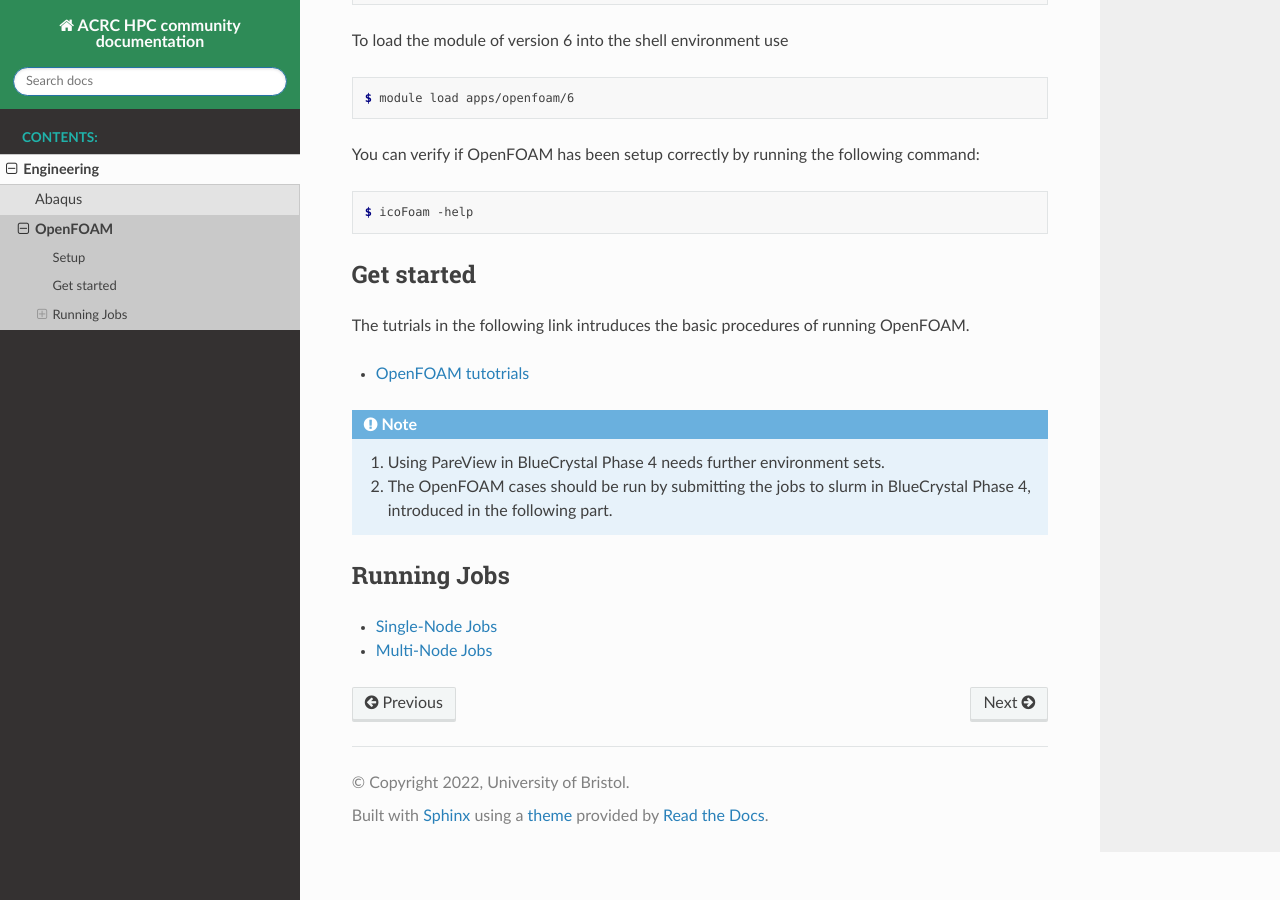
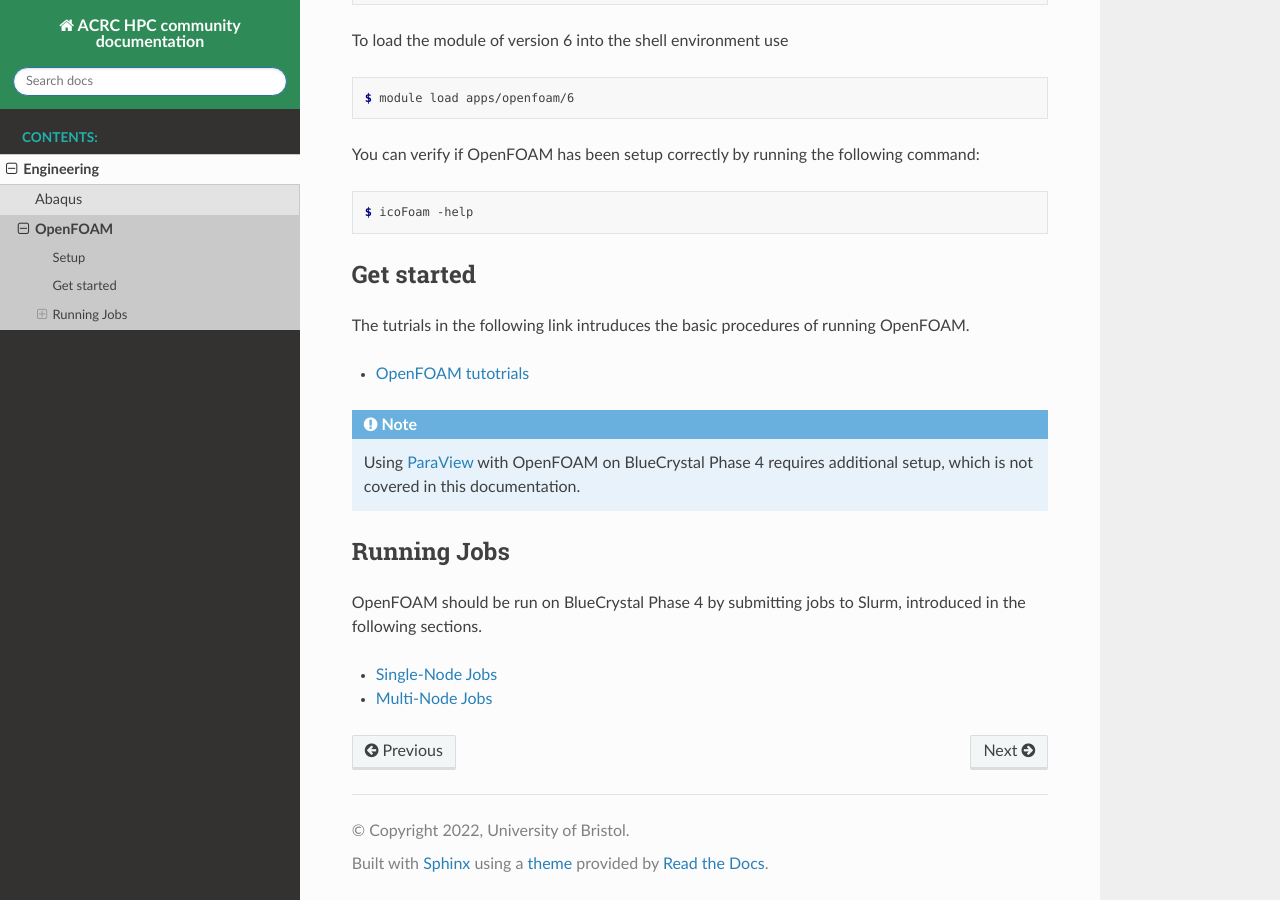
Before and after one commit to ACRC/HPC-community-docs, a Sphinx documentation site: the page built from source/engineering/OpenFOAM/index.md, in a window 1280 px wide and 900 px high, scrolled down 739 px. Built offline with Sphinx 7.4.7 and the Read the Docs theme 2.0.0, drawn with Linux system fonts in a browser that asks for light colours.

Commit message:
Update source/engineering/OpenFOAM/index.md
Co-authored-by: James C. Womack <jcwomack@users.noreply.github.com>

````diff
--- a/source/engineering/OpenFOAM/index.md
+++ b/source/engineering/OpenFOAM/index.md
@@ -44,11 +44,12 @@ The tutrials in the following link intruduces the basic procedures of running Op
 - [OpenFOAM tutotrials](https://doc.cfd.direct/openfoam/user-guide-v6/tutorials)
 
 ```{note}
-1. Using PareView in BlueCrystal Phase 4 needs further environment sets.
-2. The OpenFOAM cases should be run by submitting the jobs to slurm in BlueCrystal Phase 4, introduced in the following part.
+Using [ParaView](https://www.paraview.org/) with OpenFOAM on BlueCrystal Phase 4 requires additional setup, which is not covered in this documentation.
 ```
 
 ## Running Jobs
+
+OpenFOAM should be run on BlueCrystal Phase 4 by submitting jobs to Slurm, introduced in the following sections.
 
 ```{toctree}
 ---
````
